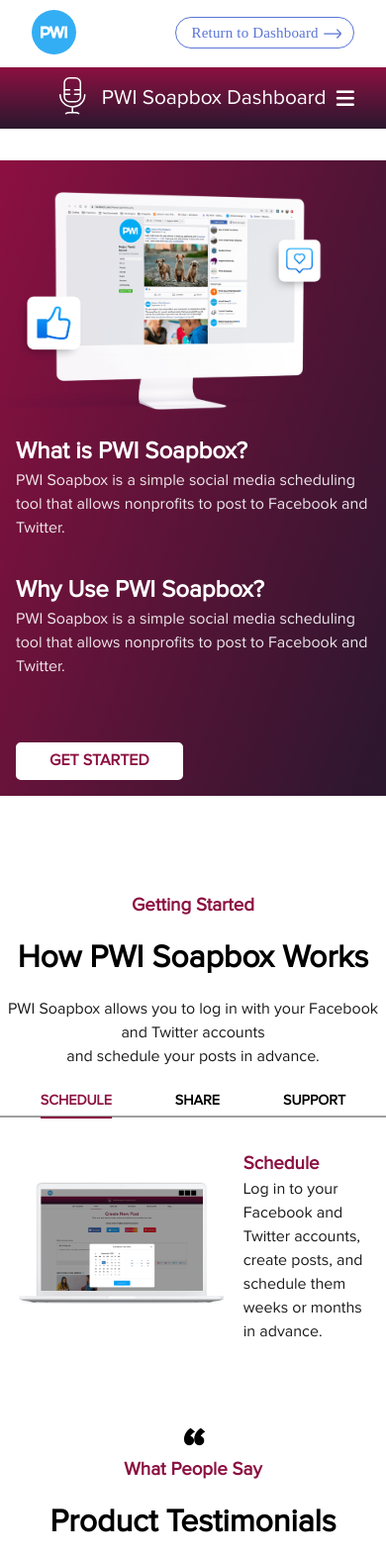
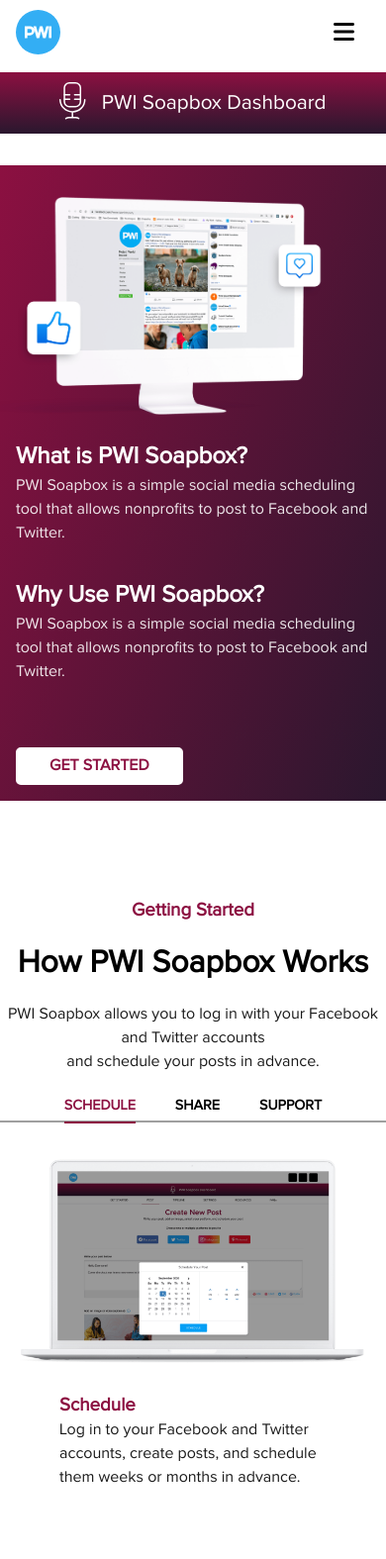
Before and after one commit to sajidcodess/Soapbox-PWI, a website: page index.html in a window 390 px wide. Shown: the top 1575 px of the page at 99% size. Drawn offline with Linux system fonts and the light colour scheme.

Commit message:
made it respnsive

```diff
--- a/app.js
+++ b/app.js
@@ -7,6 +7,7 @@
 
 // get started page ======================
 
+// menu toggle
 toggleMenu.addEventListener('click', () => {
     menu.classList.toggle('active')
 })
@@ -17,6 +18,7 @@
     })
 })
 
+// *********
 getStartedItems.forEach((item1, idx1) => {
     item1.addEventListener('click', (e) => {
 
--- a/pages/header.css
+++ b/pages/header.css
@@ -162,10 +162,18 @@
 
     .menu-toggle {
         position: absolute;
-        top: 5.3rem;
+        top: 1rem;
         right: 2rem;
-        font-size: 1.3rem;
+        font-size: 1.5rem;
         display: block;
+    }
+
+    .reports-btn {
+        display: none;
+    }
+
+    .logo-flex {
+        padding: 10px 1rem;
     }
 
     .menu-toggle:active {
--- a/style.css
+++ b/style.css
@@ -429,6 +429,7 @@
         opacity: 1;
     }
 
+
     .menu {
         display: flex;
         flex-direction: column;
@@ -439,9 +440,10 @@
 
     .menu-toggle {
         position: absolute;
-        top: 5.3rem;
+        top: 1rem;
         right: 2rem;
-        font-size: 1.3rem;
+        font-size: 1.5rem;
+        color: #000;
         display: block;
     }
 
@@ -455,8 +457,25 @@
         justify-items: center;
     }
 
+    .reports-btn {
+        display: none;
+    }
+
+    .logo-flex {
+        padding: 10px 1rem;
+    }
+
     .get-started-flex {
+        flex-direction: column;
         gap: 1rem;
+        padding: 1rem;
+    }
+
+    .get-started-items {
+        gap: 2.5rem;
+    }
+
+    .testimonials {
         padding: 1rem;
     }
 
@@ -479,9 +498,12 @@
         flex-direction: column;
         text-align: center;
         padding: 3rem;
+        align-items: center;
+        gap: 2rem;
     }
 
     .ft-list ul {
         flex-direction: column;
+        gap: 10px;
     }
 }
```
